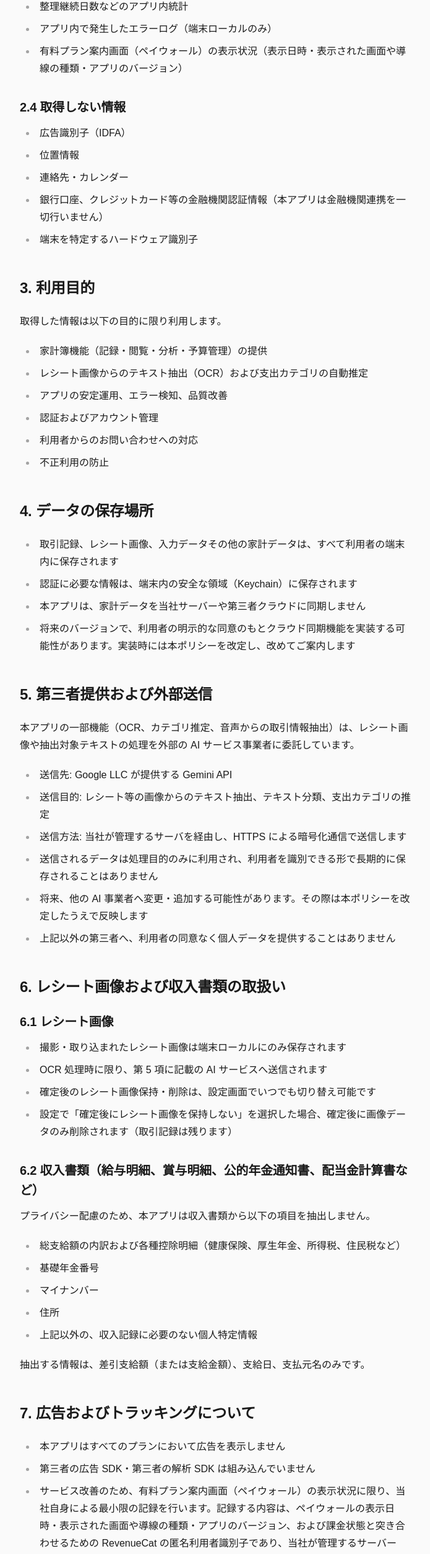
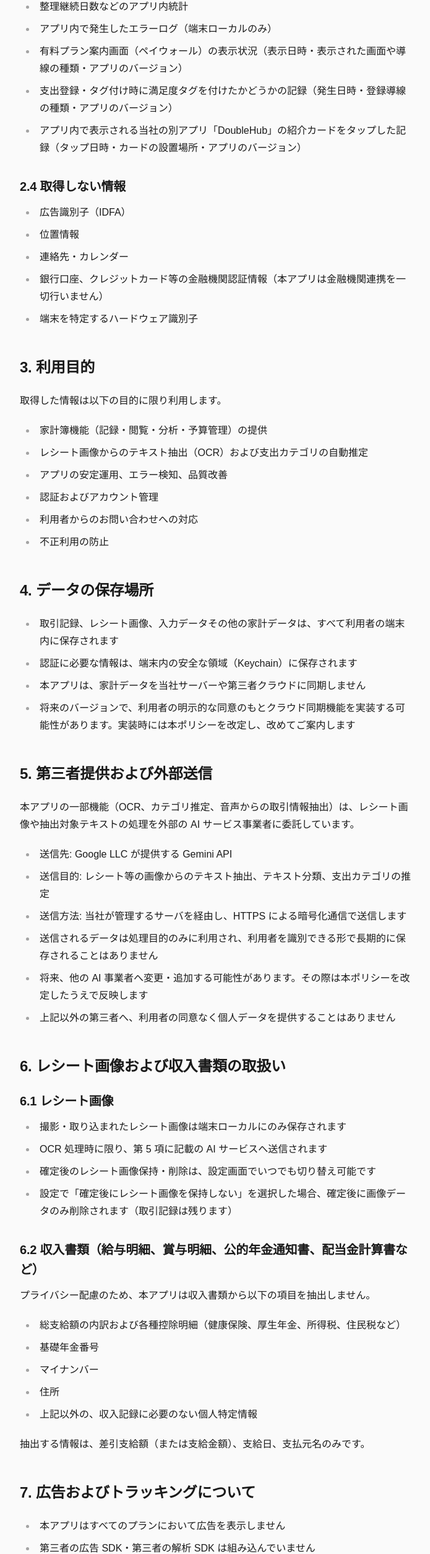
Before and after one commit to growthlab710/doublehub-site, a Next.js app: page /privacy/hubwallet in a window 1280 px wide. Shown: the part 1237-3745 px from the top of the page at 62% size, without its empty margins (292-987 px from the left). Built offline with nearby package versions, Linux system fonts and the light colour scheme; no server answers; a web font is replaced by a local one.

Commit message:
docs: HubWalletプライバシーポリシーに満足度タグ・紹介カードタップの計測記載を追記

```diff
--- a/src/app/(marketing)/privacy/hubwallet/page.tsx
+++ b/src/app/(marketing)/privacy/hubwallet/page.tsx
@@ -19,7 +19,7 @@ export default function HubWalletPrivacyPage() {
     <PrivacyLayout
       title="HubWallet プライバシーポリシー"
       productLabel="HubWallet"
-      lastUpdated="2026-07-11"
+      lastUpdated="2026-08-02"
     >
       <p>
         本ポリシーは、iOS アプリ「HubWallet」（以下「本アプリ」）における個人情報および利用者データの取扱いについて定めるものです。本アプリの利用にあたっては本ポリシーをご確認のうえ、内容に同意されるものとします。
@@ -59,6 +59,12 @@ export default function HubWalletPrivacyPage() {
         <li>アプリ内で発生したエラーログ（端末ローカルのみ）</li>
         <li>
           有料プラン案内画面（ペイウォール）の表示状況（表示日時・表示された画面や導線の種類・アプリのバージョン）
+        </li>
+        <li>
+          支出登録・タグ付け時に満足度タグを付けたかどうかの記録（発生日時・登録導線の種類・アプリのバージョン）
+        </li>
+        <li>
+          アプリ内で表示される当社の別アプリ「DoubleHub」の紹介カードをタップした記録（タップ日時・カードの設置場所・アプリのバージョン）
         </li>
       </ul>
 
@@ -146,8 +152,18 @@ export default function HubWalletPrivacyPage() {
         <li>本アプリはすべてのプランにおいて広告を表示しません</li>
         <li>第三者の広告 SDK・第三者の解析 SDK は組み込んでいません</li>
         <li>
-          サービス改善のため、有料プラン案内画面（ペイウォール）の表示状況に限り、当社自身による最小限の記録を行います。記録する内容は、ペイウォールの表示日時・表示された画面や導線の種類・アプリのバージョン、および課金状態と突き合わせるための
-          RevenueCat の匿名利用者識別子であり、当社が管理するサーバー（Supabase）へ送信・保存されます。氏名・メールアドレス・家計データ（取引記録やレシート画像など）は送信しません
+          サービス改善のため、次のアプリ利用状況に限り、当社自身による最小限の記録を行います。記録する内容はいずれも、発生日時・画面や導線の種類・アプリのバージョン、および課金状態と突き合わせるための
+          RevenueCat
+          の匿名利用者識別子であり、当社が管理するサーバーへ送信・保存されます。氏名・メールアドレス・家計データ（金額・店名・カテゴリ・メモ・取引記録やレシート画像など）は送信しません。
+          <ul>
+            <li>有料プラン案内画面（ペイウォール）の表示状況</li>
+            <li>
+              支出登録時に満足度タグを付けたかどうか（タグの有無のみを記録し、どのタグを選んだかは送信しません）
+            </li>
+            <li>
+              当社の別アプリ「DoubleHub」の紹介カードのタップ（タップしたときのみ記録し、カードが表示されただけでは記録しません）
+            </li>
+          </ul>
         </li>
         <li>
           他社のサービスやウェブサイトをまたいだ行動追跡は行わず、iOS の App Tracking Transparency（ATT）の対象となるトラッキングは行いません
@@ -217,6 +233,10 @@ export default function HubWalletPrivacyPage() {
       <ul>
         <li>2026-05-08 初版作成（HubWallet v0.1.0 リリースに合わせて公開）</li>
         <li>2026-07-11 ペイウォール表示状況の記録に関する記載を追加（第2.3項・第7項）</li>
+        <li>
+          2026-08-02
+          満足度タグ付け状況およびDoubleHub紹介カードのタップに関する記録の記載を追加（第2.3項・第7項）
+        </li>
       </ul>
     </PrivacyLayout>
   );
```
